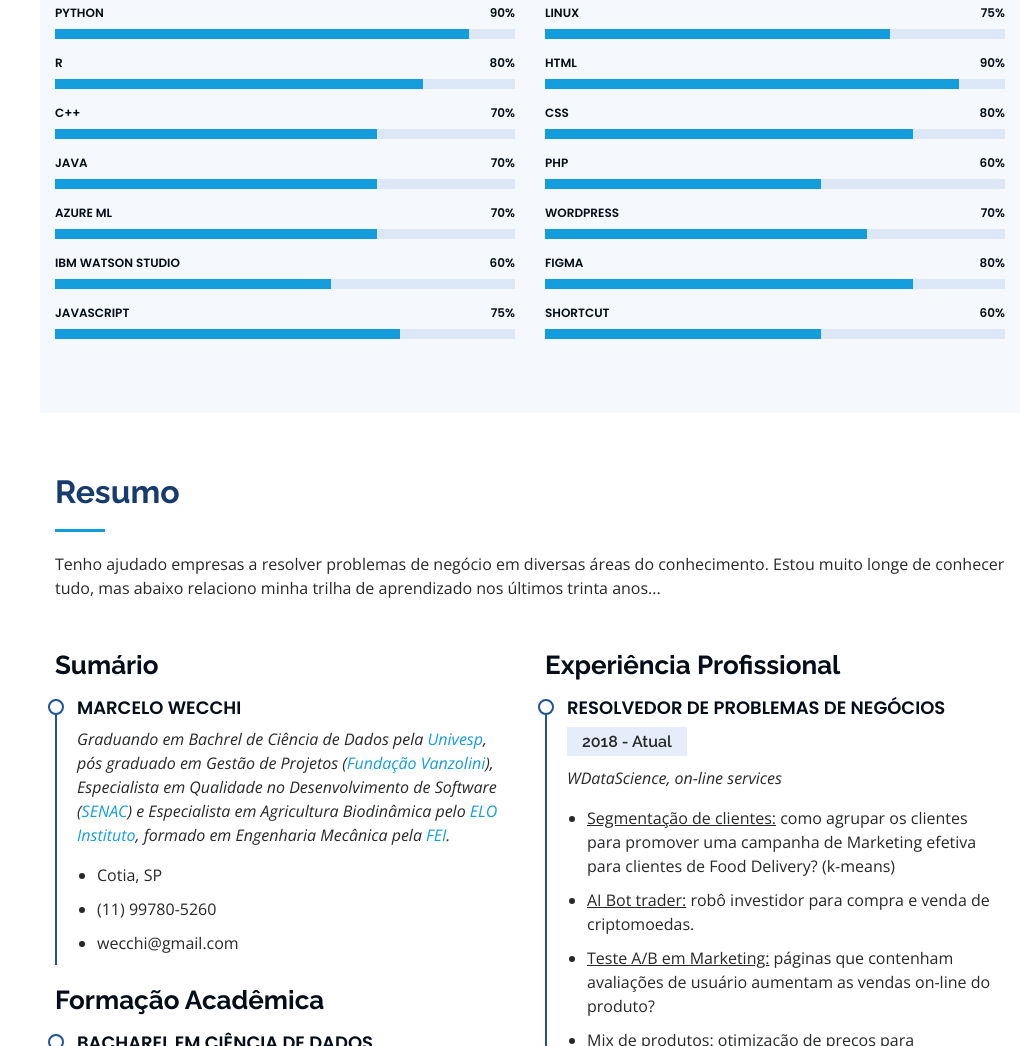
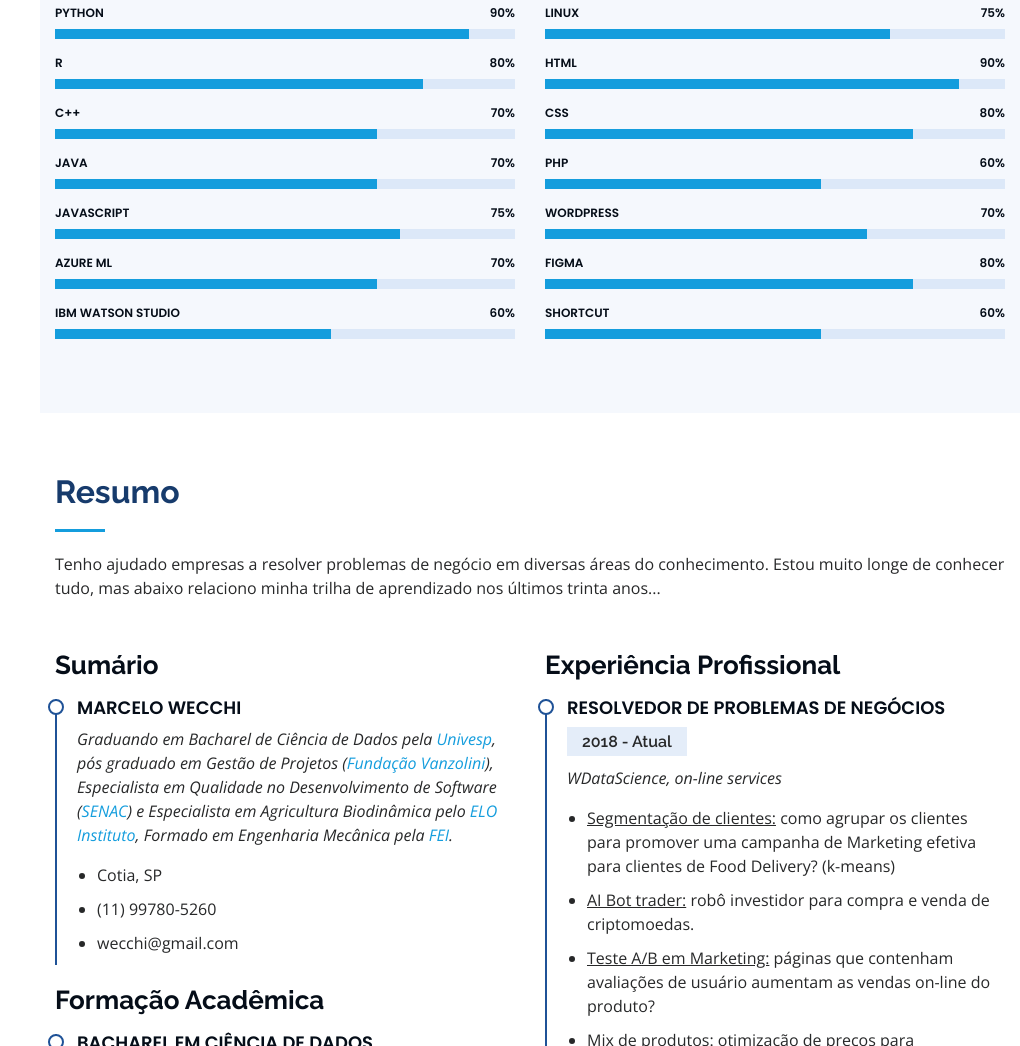
Before and after one commit to wecchi/github.io, a plain HTML site: page index.html in a window 1280 px wide. Shown: the part 2607-3653 px from the top of the page, without its empty margins (260-1280 px from the left). Drawn offline with nearby package versions, Linux system fonts and the light colour scheme.

Commit message:
update files

```diff
--- a/index.html
+++ b/index.html
@@ -244,6 +244,13 @@
             </div>
 
             <div class="progress">
+              <span class="skill">JavaScript <i class="val">75%</i></span>
+              <div class="progress-bar-wrap">
+                <div class="progress-bar" role="progressbar" aria-valuenow="75" aria-valuemin="0" aria-valuemax="100"></div>
+              </div>
+            </div>
+
+            <div class="progress">
               <span class="skill">Azure ML <i class="val">70%</i></span>
               <div class="progress-bar-wrap">
                 <div class="progress-bar" role="progressbar" aria-valuenow="70" aria-valuemin="0" aria-valuemax="100"></div>
@@ -256,14 +263,6 @@
                 <div class="progress-bar" role="progressbar" aria-valuenow="60" aria-valuemin="0" aria-valuemax="100"></div>
               </div>
             </div>
-
-            <div class="progress">
-              <span class="skill">JavaScript <i class="val">75%</i></span>
-              <div class="progress-bar-wrap">
-                <div class="progress-bar" role="progressbar" aria-valuenow="75" aria-valuemin="0" aria-valuemax="100"></div>
-              </div>
-            </div>
-
           </div>
 
           <div class="col-lg-6" data-aos="fade-up" data-aos-delay="100">
@@ -337,11 +336,11 @@
             <h3 class="resume-title">Sumário</h3>
             <div class="resume-item pb-0">
               <h4>Marcelo Wecchi</h4>
-              <p><em>Graduando em Bachrel de Ciência de Dados pela <a href="https://univesp.br/" target="_blank">Univesp</a>,
+              <p><em>Graduando em Bacharel de Ciência de Dados pela <a href="https://univesp.br/" target="_blank">Univesp</a>,
                 pós graduado em Gestão de Projetos (<a href="https://vanzolini.org.br/" target="_blank">Fundação Vanzolini</a>),
                 Especialista em Qualidade no Desenvolvimento de Software (<a href="https://www.sp.senac.br/" target="_blank">SENAC</a>) e
                 Especialista em Agricultura Biodinâmica pelo <a href="https://elo.org.br/" target="_blank">ELO Instituto</a>,
-                formado em Engenharia Mecânica pela <a href="https://portal.fei.edu.br/" target="_blank">FEI</a>.
+                Formado em Engenharia Mecânica pela <a href="https://portal.fei.edu.br/" target="_blank">FEI</a>.
               </em></p>
               <ul>
                 <li>Cotia, SP</li>
```
Also changed, not shown: 2 other files.
